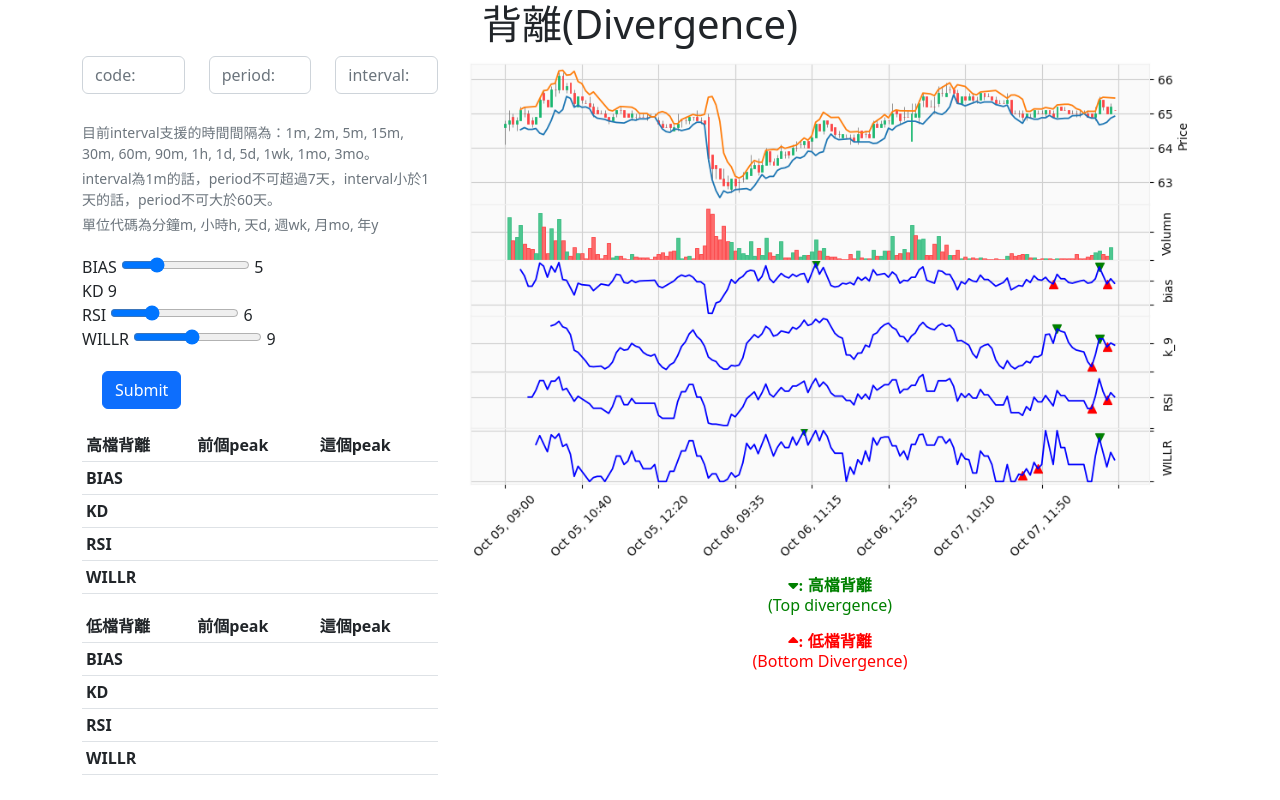
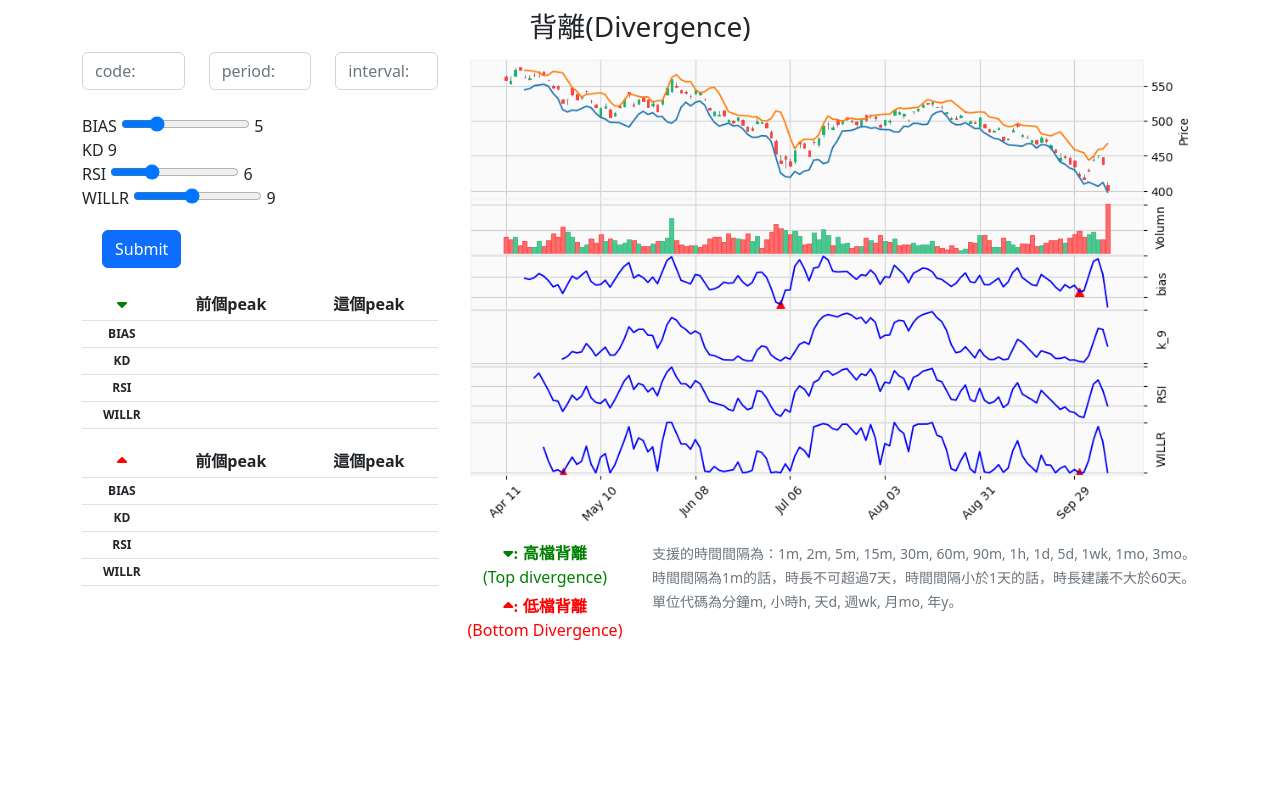
Before and after one commit to voho0000/django_stock_ta, a Django app: page / in a window 1280 px wide. Run offline with Django 3.2, Linux system fonts and the light colour scheme; lists and menus that the app fills with data are empty.

Commit message:
fix bottom divergence formula and image update function

```diff
--- a/stock_ta/ta.py
+++ b/stock_ta/ta.py
@@ -108,7 +108,7 @@
                 continue
             else:
                 lesser_ind = signal.index(lesser[-1])
-                if raw_df['Close'][current_ind] > raw_df['Close'][lesser_ind]:
+                if raw_df['Close'][current_ind] < raw_df['Close'][lesser_ind]:
                     BottomSignal['time'].append([raw_df.index[current_ind], raw_df.index[lesser_ind]])
                     for i,value in enumerate(ta_df):
                         if i in [current_ind, lesser_ind]:
--- a/stock_ta/templates/index.html
+++ b/stock_ta/templates/index.html
@@ -10,27 +10,24 @@
 </head>
 <body>
     <div class="container text-center">
-        <div class="row">
-            <h1>背離(Divergence)</h1>
+        <div class="row" style="margin-top:10px">
+            <h3>背離(Divergence)</h3>
         </div>
         <div class="row">
             <div class="col-4 text-start">
                 <form method="post">
                     {% csrf_token %}
-                    <div class="row" style="margin-bottom:20px">
+                    <div class="row" >
                         <div class="col">
-                            <input type="text" class="form-control" name="code" placeholder="code:{{ code }}">
+                            <input type="text" class="form-control" name="code" placeholder="code:{{ code }}", value = "{{ code }}">
                         </div>
 
                         <div class="col">
-                            <input type="text" class="form-control" name="period" placeholder="period:{{ period}}">
+                            <input type="text" class="form-control" name="period" placeholder="period:{{ period}}", value = "{{ period }}">
                         </div>
                         <div class="col">
-                            <input type="text" class="form-control" name="interval" placeholder="interval:{{ interval }}"><br>
+                            <input type="text" class="form-control" name="interval" placeholder="interval:{{ interval }}", value = "{{ interval }}"><br>
                         </div>
-                        <small class="form-text text-muted">目前interval支援的時間間隔為：1m, 2m, 5m, 15m, 30m, 60m, 90m, 1h, 1d, 5d, 1wk, 1mo, 3mo。</small>
-                        <small class="form-text text-muted">interval為1m的話，period不可超過7天，interval小於1天的話，period不可大於60天。</small>
-                        <small class="form-text text-muted">單位代碼為分鐘m, 小時h, 天d, 週wk, 月mo, 年y</small>
                     </div>
                     <label>BIAS</label>
                     <input type="range" class="form-control-range" name="bias" min="0" max="20" value="5" oninput="this.nextElementSibling.value = this.value">
@@ -44,16 +41,16 @@
                     <output>9</output><br>
                     <button class="btn btn-primary" type="submit" style="margin:20px">Submit</button>
                  </form>
-                 <div>
+                 <div class="text-center">
                     <table class="table table-sm" >
                         <thead>
-                          <tr>
-                            <th scope="col">高檔背離</th>
+                          <tr >
+                            <th scope="col"><i class="fa fa-caret-down" style="color: green;"></i></th>
                             <th scope="col">前個peak</th>
                             <th scope="col">這個peak</th>
                           </tr>
                         </thead>
-                        <tbody>
+                        <tbody style="font-size: 12px;">
                           <tr>
                             <th scope="row">BIAS</th>
                             <td>{{Divergences.bias_Top.time.0.1}}</td>
@@ -79,12 +76,12 @@
                       <table class="table table-sm" >
                         <thead>
                           <tr>
-                            <th scope="col">低檔背離</th>
+                            <th scope="col"><i class="fa-solid fa-caret-up" style="color: red"></i></th>
                             <th scope="col">前個peak</th>
                             <th scope="col">這個peak</th>
                           </tr>
                         </thead>
-                        <tbody>
+                        <tbody style="font-size: 12px;">
                           <tr>
                             <th scope="row">BIAS</th>
                             <td>{{Divergences.bias_Bottom.time.0.1}}</td>
@@ -115,10 +112,17 @@
                     <img id="img" src="../static/ta.png"+ new Date().getTime(); class="img-fluid float-left" alt="stock ta picture">
                 </div>
                 <div class="row" >
-                    <i class="fa fa-caret-down" style="color: green;" aria-hidden="true">: 高檔背離</i>
-                    <p style="color: green;">(Top divergence)</p>
+                  <div class="col-3 text-center">
+                    <i class="fa fa-caret-down" style="color: green;">: 高檔背離</i>
+                    <p style="color: green; margin-bottom: 5px;">(Top divergence)</p>
                     <i class="fa-solid fa-caret-up" style="color: red">: 低檔背離</i>
                     <p style="color: red;">(Bottom Divergence)</p>
+                  </div>
+                  <div class="col-9 text-start">
+                    <small class="form-text text-muted">支援的時間間隔為：1m, 2m, 5m, 15m, 30m, 60m, 90m, 1h, 1d, 5d, 1wk, 1mo, 3mo。</small><br>
+                    <small class="form-text text-muted">時間間隔為1m的話，時長不可超過7天，時間間隔小於1天的話，時長建議不大於60天。</small><br>
+                    <small class="form-text text-muted">單位代碼為分鐘m, 小時h, 天d, 週wk, 月mo, 年y。</small>
+                  </div>
                 </div>
 
             </div>
@@ -129,10 +133,11 @@
       function update() {
         var source = '../static/ta.png',
             timestamp = (new Date()).getTime(),
-            newUrl = source + '#' + timestamp;
+            newUrl = source + '?time' + timestamp;
         document.getElementById("img").src = newUrl;
-        setTimeout(update, 2000);
+        setTimeout(update, 3600000);
       }
+
       update()
 
     </script>
```
Also changed, not shown: snap.png, stock_ta/static/ta.png.
